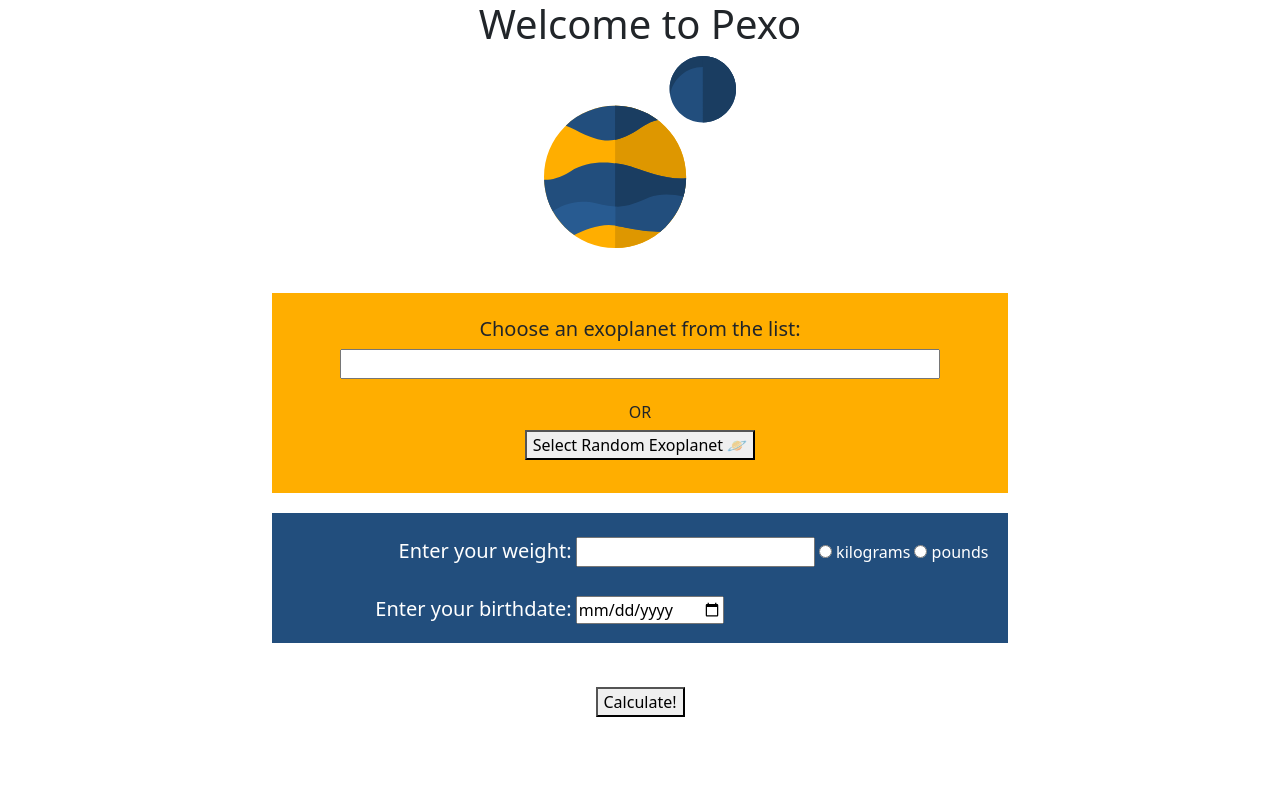
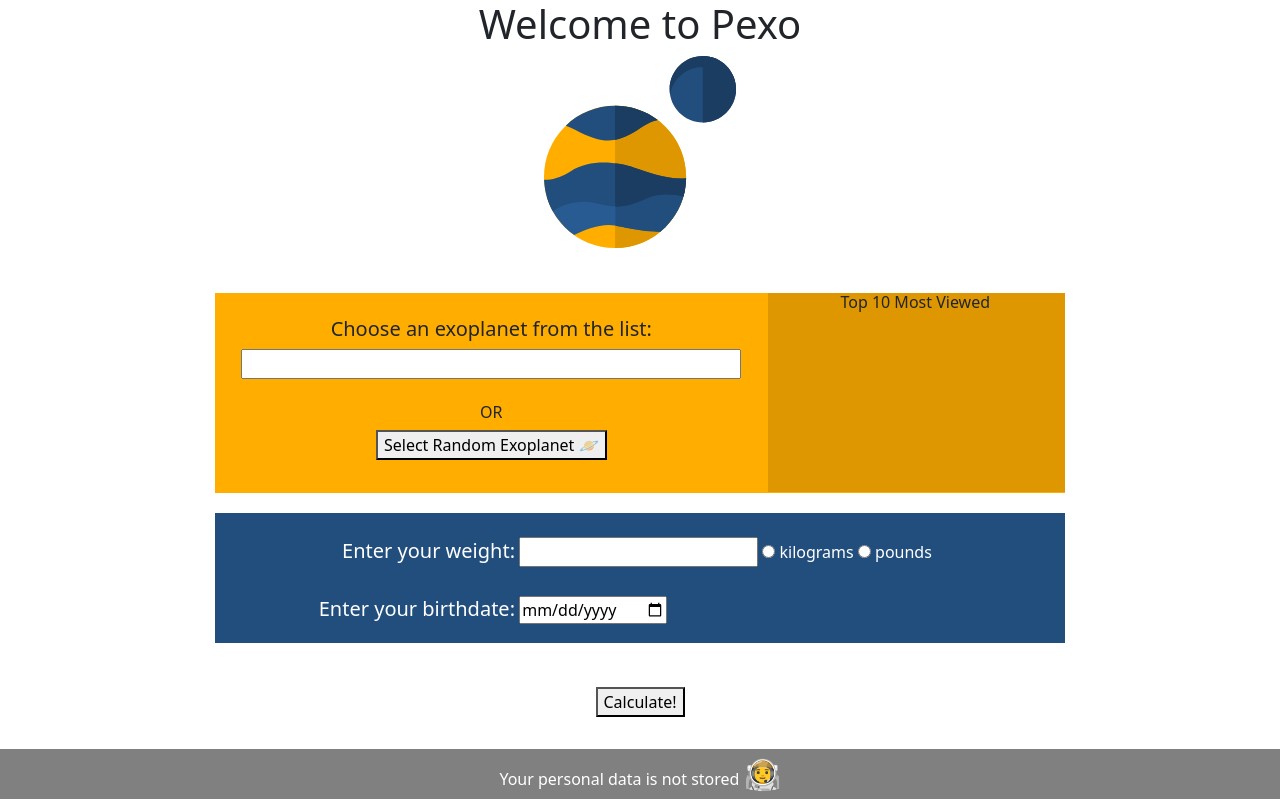
Before and after one commit to karants/Pexo, a Flask app: template templates/index.html in a window 1280 px wide. Run offline with Flask 2, Linux system fonts and the light colour scheme; the template is opened without the code that fills it, so the values that code supplies are empty; some libraries are stand-ins or nearby versions.

Commit message:
added top 10 viewed exoplanets functionality

```diff
--- a/app.py
+++ b/app.py
@@ -49,7 +49,10 @@ def index():
    print(exoplanets)
    exoplanets_list = (list(dict.fromkeys(exoplanets)))
 
-   return render_template('index.html', exoplanets=exoplanets_list)
+   return render_template('index.html',
+    exoplanets=exoplanets_list,
+    top10 = ["Kepler-10 c", "Kepler-23 c", "HAT-P-51 b", "TrES-2 b", "TOI-561 c", "OGLE2-TR-L9 b", "Qatar-5 b", "WASP-96 b", "NGTS-6 b", "Kepler-282 e"],
+    )
 
 @app.route('/favicon.ico')
 def favicon():
--- a/templates/index.html
+++ b/templates/index.html
@@ -7,9 +7,30 @@
     <script src="https://cdn.jsdelivr.net/npm/bootstrap@5.2.2/dist/js/bootstrap.bundle.min.js"></script>
     <meta charset="UTF-8">
     <style>
+    .column{
+      float:left;
+    }
     .content {
       max-width: max-content;
       margin: auto;
+      }
+    .left {
+        width: 65%;
+      }
+
+      .right {
+        width: 35%;
+        background: #DE9700;
+        padding-left: 10px;
+      }
+
+      /* Clear floats after the columns */
+      .row:after {
+        content: "";
+        display: table;
+        clear: both;
+        border-style: solid;
+        border-width: 5px 0px 0px 0px;
       }
     div {
         margin-bottom: 1px;
@@ -18,6 +39,27 @@
         display: inline-block;
         width: 300px;
         text-align: right;
+      }
+    #footer {
+            position: fixed;
+            padding: 2px 2px 2px 2px;
+            bottom: 0;
+            width: 100%;
+            height: 50px;
+            background: grey;
+            color: white;
+        }
+        .button {
+        background-color: #224E7D;
+        border: none;
+        color: white;
+        padding: 2px 5px;
+        text-align: center;
+        text-decoration: none;
+        display: inline-block;
+        font-size: 15px;
+        margin: 4px 2px;
+        cursor: pointer;
       }
     </style>
     <script>
@@ -31,6 +73,10 @@
 
           var randomExoplanet = exoplanets[Math.floor(Math.random() * exoplanets.length)];
           document.getElementById('exoplanet').value = randomExoplanet;
+        }
+
+        function SelectFromTop10(val) {
+          document.getElementById('exoplanet').value = val
         }
 
     </script>
@@ -47,9 +93,11 @@
         <form method="post" action="{{url_for('results')}}">
 
 
-                <div class="text-center" style=" height: 200px; margin: 20px; background:#FFAE00;">
+                <div class="text-center row" style=" width: 850px; height: 200px; margin: 20px; background:#FFAE00;">
+
+                  <div class="column left">
                       <br><h5>Choose an exoplanet from the list:</h5>
-                <input  list="exoplanets" name="exoplanet" id="exoplanet" style="width: 600px;" required>
+                      <input  list="exoplanets" name="exoplanet" id="exoplanet" style="width: 500px;" required>
                           <datalist id="exoplanets">
                               {% for exoplanet in exoplanets %}
                                   <div class="exoplanet">
@@ -59,6 +107,14 @@
                           </datalist><br><br>
                           <h6> OR </h6>
                       <button type="button" onclick="randomExoplanet()">Select Random Exoplanet &#129680;</button>
+                  </div>
+                  <div class="column right" style="background:#DE9700">
+                    <h6>Top 10 Most Viewed</h6>
+                    {% for top in top10 %}
+                    <button type="button" value="{{top}}" class="button" onclick="SelectFromTop10(this.value)">{{top}}</button>
+                    {% endfor %}
+                  </div>
+
               </div>
 
                 <div style=" height: 130px; padding-right: 20px; margin: 20px; background:#224E7D; color:white">
@@ -81,6 +137,9 @@
                   </div>
         </div>
         </form>
+
+        <div id="footer" class="text-center" >Your personal data is not stored <emoji style="font-size:30px"> &#x1F9D1;&#x200D;&#x1F680;</emoji></div>
+
      </main>
    </body>
 </html>
```
Lines whose indentation alone changed are shown as unchanged.
